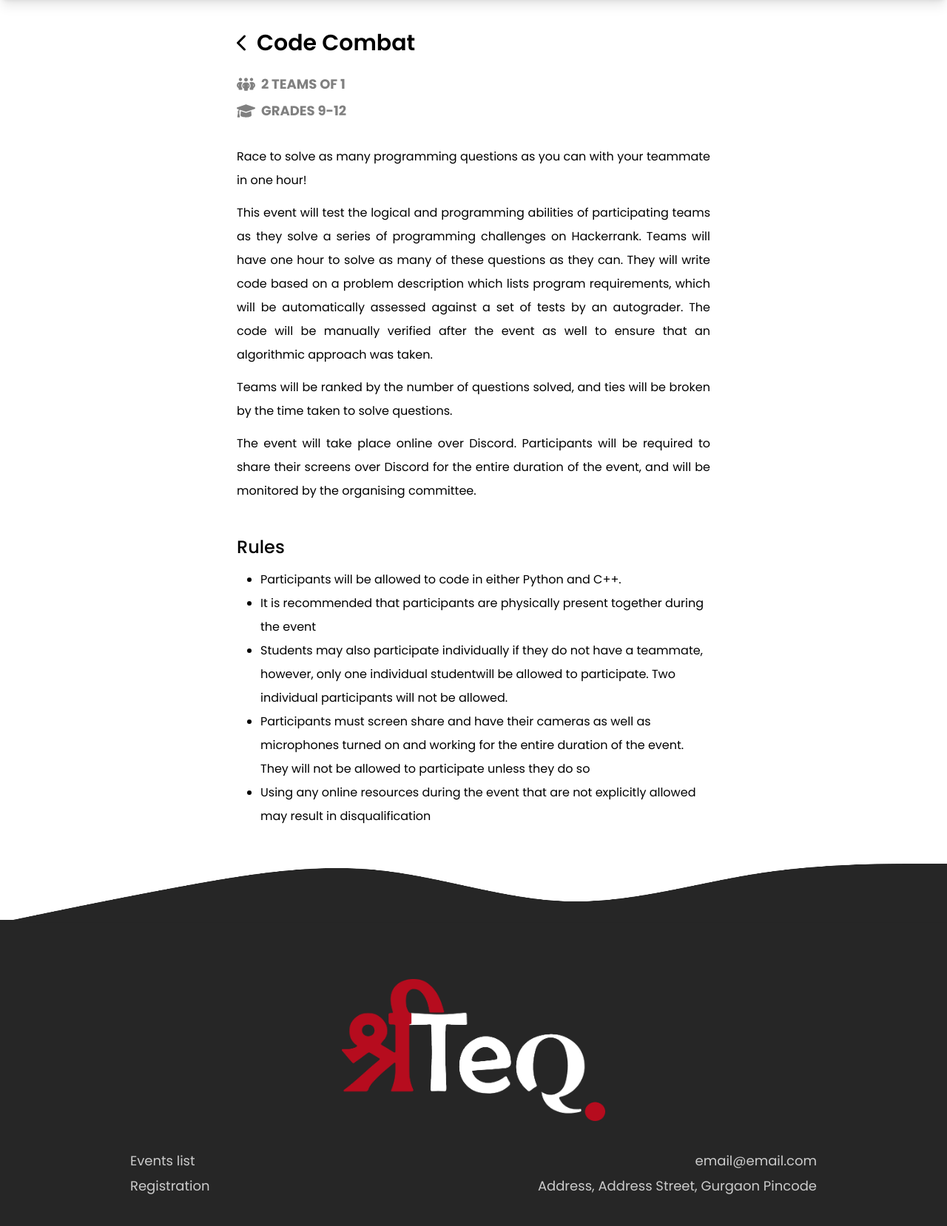
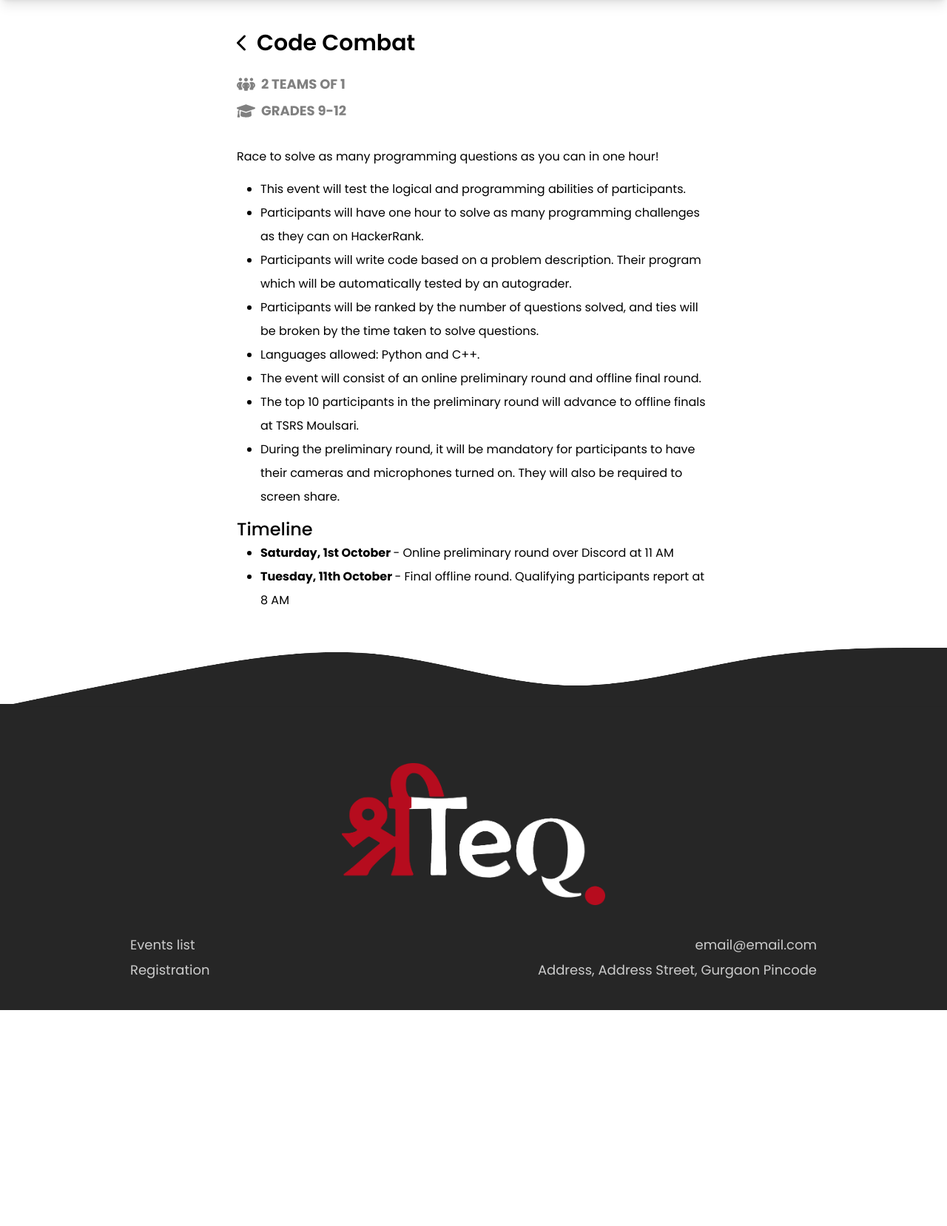
Before and after one commit to tsrsmict/shriteq, a Django app: template events/templates/events/code-combat.html in a window 1280 px wide. Shown: the part 114-1772 px from the top of the page at 74% size. After the commit the page ends 1480 px from the top, so only its background shows below. Run offline with Django 4.2, Linux system fonts and the light colour scheme; the template is opened without the code that fills it, so the values that code supplies are empty; style sheets or scripts are compiled from the project's sources; some libraries are stand-ins or nearby versions.

Commit message:
Update code combat

```diff
--- a/events/templates/events/code-combat.html
+++ b/events/templates/events/code-combat.html
@@ -9,32 +9,28 @@
 {% block description %}
 <div class="flex flex-col space-y-3">
     <p class="text-justify">
-        Race to solve as many programming questions as you can with your teammate in one hour!
+        Race to solve as many programming questions as you can in one hour!
     </p>
-    <p class="text-justify">
-        This event will test the logical and programming abilities of participating teams as they solve a series of
-        programming challenges on Hackerrank. Teams will have one hour to solve as many of these questions as they can.
-        They will write code based on a problem description which lists program requirements, which will be
-        automatically assessed against a set of tests by an autograder. The code will be manually verified after the
-        event as well to ensure that an algorithmic approach was taken.
-    </p>
-    <p class="text-justify">
-        Teams will be ranked by the number of questions solved, and ties will be broken by the time taken to solve
-        questions.
-    </p>
-    <p class="text-justify">
-        The event will take place online over Discord. Participants will be required to share their screens over Discord
-        for the entire duration of the event, and will be monitored by the organising committee.
-    </p>
-    <br>
-    <h4>Rules</h4>
     <ul class="list-disc ml-8">
-        <li>Participants will be allowed to code in either Python and C++.</li>
-        <li>It is recommended that participants are physically present together during the event</li>
-        <li>Students may also participate individually if they do not have a teammate, however, only one individual studentwill be allowed to participate. Two individual participants will not be allowed.</li>
-        <li>Participants must screen share and have their cameras as well as microphones turned on and working for the entire duration of the event. They will not be allowed to participate unless they do so</li>
-        <li>Using any online resources during the event that are not explicitly allowed may result in disqualification</li>
+        <li> This event will test the logical and programming abilities of participants. </li>
+        <li> Participants will have one hour to solve as many programming challenges as they can on HackerRank. </li>
+        <li> Participants will write code based on a problem description. Their program which will be automatically
+            tested by an autograder. </li>
+        <li> Participants will be ranked by the number of questions solved, and ties will be broken by the time taken to
+            solve questions. </li>
+        <li> Languages allowed: Python and C++. </li>
+        <li> The event will consist of an online preliminary round and offline final round. </li>
+        <li> The top 10 participants in the preliminary round will advance to offline finals at TSRS Moulsari. </li>
+        <li> During the preliminary round, it will be mandatory for participants to have their cameras and microphones
+            turned on. They will also be required to screen share. </li>
     </ul>
+
+    <div>
+        <h4>Timeline</h4>
+        <ul class="list-disc ml-8">
+            <li><strong>Saturday, 1st October </strong> - Online preliminary round over Discord at 11 AM </li>
+            <li><strong>Tuesday, 11th October </strong> - Final offline round. Qualifying participants report at 8 AM </li>
+        </ul>
 
 </div>
 
```
